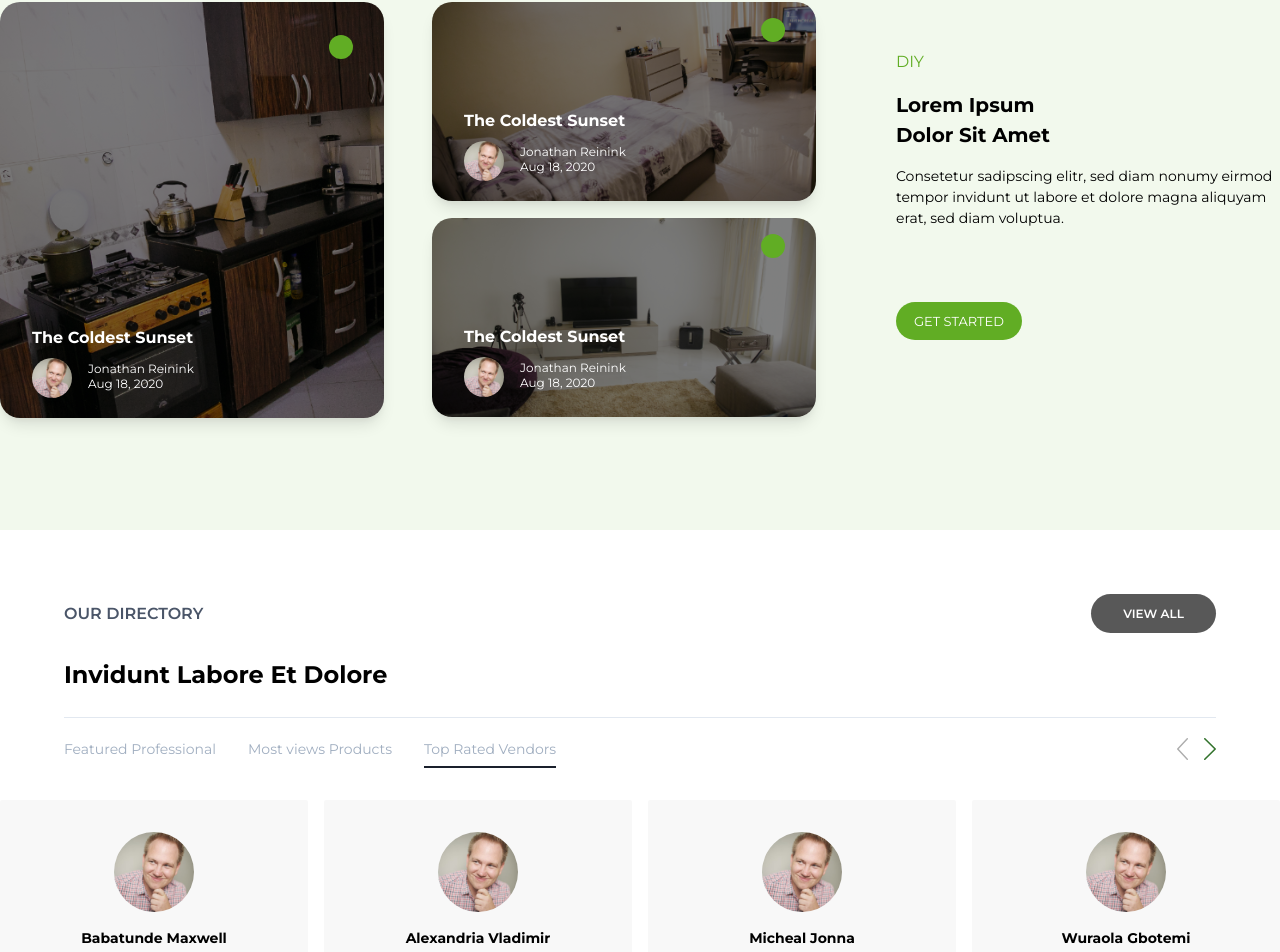
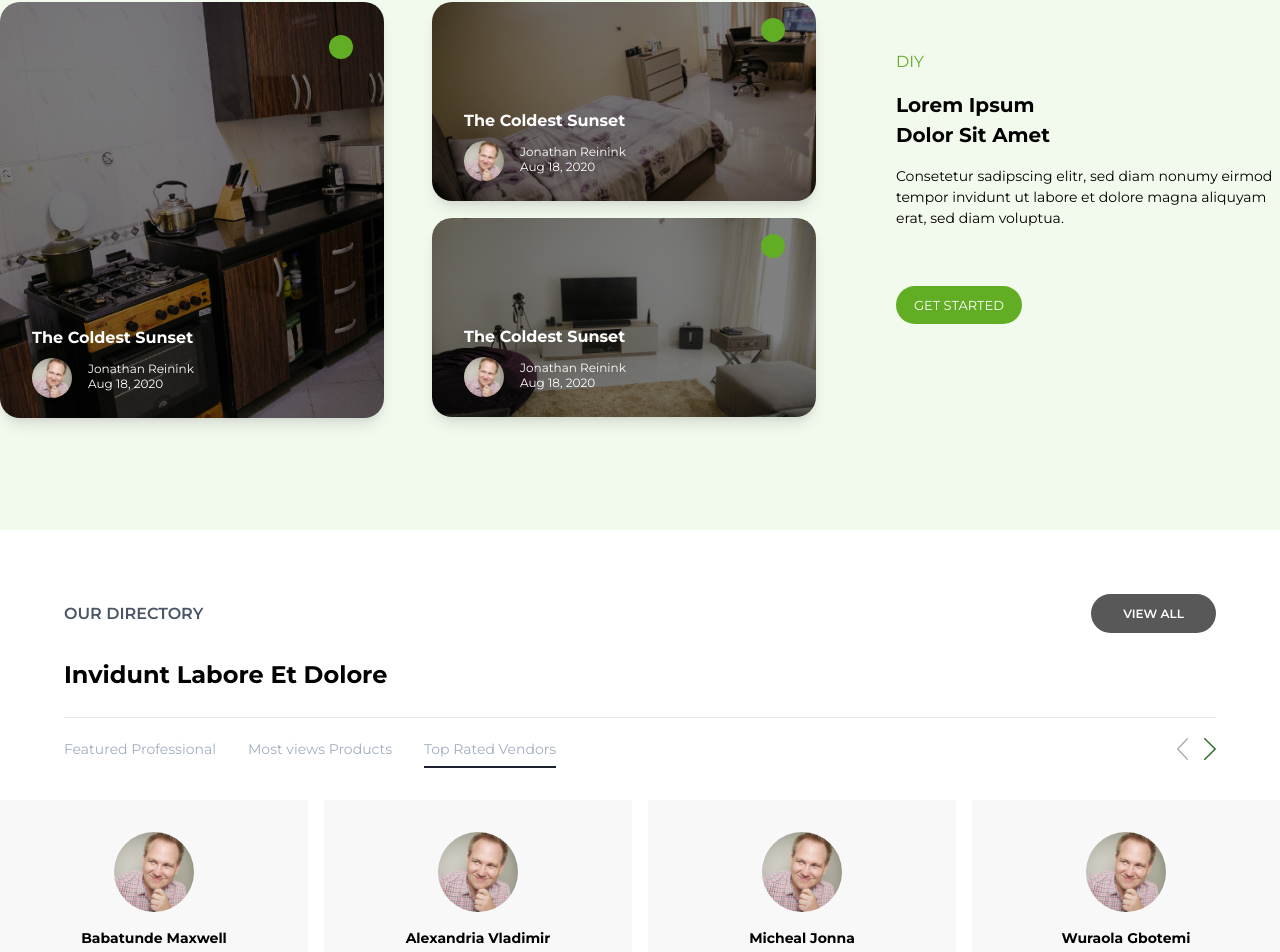
Before and after one commit to CJMaxwell/234HomesFrontend, a Next.js app: page / in a window 1280 px wide. Shown: the part 2451-3403 px from the top of the page. Built offline with nearby package versions, Linux system fonts and the light colour scheme.

Commit message:
Resized the input outline

```diff
--- a/components/templates/Home.tsx
+++ b/components/templates/Home.tsx
@@ -359,7 +359,7 @@ const Home = () => {
                 Lorem Ipsum <br />
                 Dolor Sit Amet
               </h1>
-              <p className="pb-20 text-sm">
+              <p className="pb-16 text-sm">
                 Consetetur sadipscing elitr, sed diam nonumy eirmod tempor
                 invidunt ut labore et dolore magna aliquyam erat, sed diam
                 voluptua.
--- a/components/templates/Signup.tsx
+++ b/components/templates/Signup.tsx
@@ -80,7 +80,7 @@ const Signup: React.FC<Props> = ({ imgUrl = '' }) => {
               <div>
                 <img src="/img/mailbox_icon.svg" className="inline-block px-2" alt="Sign up with Email" />
               </div>
-              <input className="appearance-none w-full py-4 leading-tight" id="email" type="email" required placeholder="Enter Your Email Address" />
+              <input className="appearance-none w-full py-4 leading-tight outline-none" id="email" type="email" required placeholder="Enter Your Email Address" />
             </div>
             <div className="text-center continue-email mt-4">
               <button type="submit" className="text-center text-white py-4">Continue with Email</button>
```
